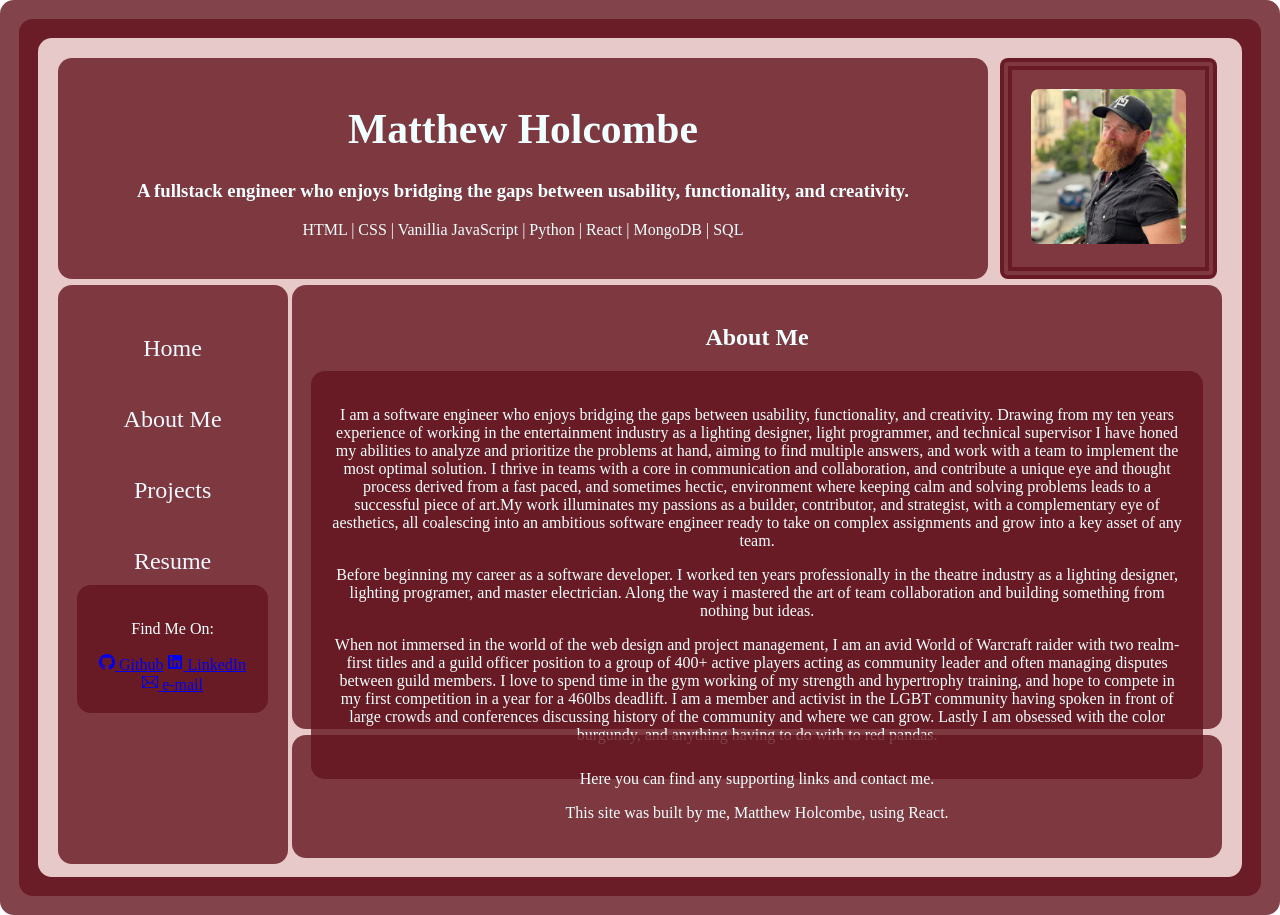
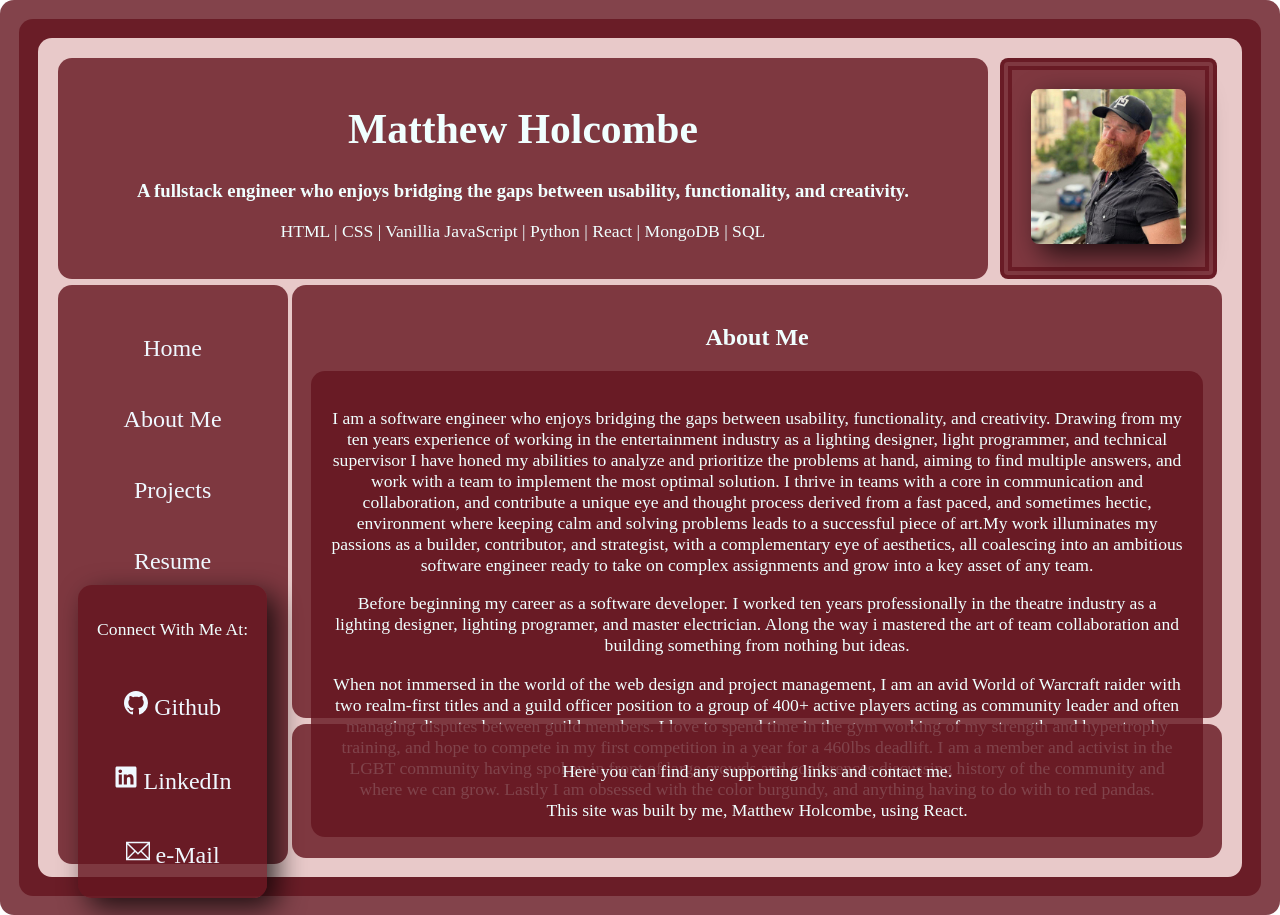
Before and after one commit to mholcombe93/mh-protfolio-v2, a React (Create React App) app: page /about in a window 1280 px wide. Built offline with nearby package versions, Linux system fonts and the light colour scheme.

Commit message:
hover and shading on links and photo

```diff
--- a/src/App.css
+++ b/src/App.css
@@ -20,17 +20,16 @@
   color:azure;
   font-family: 'Poiret One', cursive;
   }
+  .Header_Container { grid-area: 1 / 1 / 2 / 5; }
+  .Pic_Container { grid-area: 1 / 5 / 2 / 6; }
+  .Nav_Container { grid-area: 2 / 1 / 8 / 2; }
+  .Body_Container { grid-area: 2 / 2 / 7 / 6; }
+  .Footer_Container { grid-area: 7 / 2 / 8 / 6; }
 
   h1{
     font-size: 2.6em;
   }
   p{
     font-family: 'Poiret One';
-    font-size: 1rem;
+    font-size: 1.1rem;
   }
-
-  .Header_Container { grid-area: 1 / 1 / 2 / 5; }
-  .Pic_Container { grid-area: 1 / 5 / 2 / 6; }
-  .Nav_Container { grid-area: 2 / 1 / 8 / 2; }
-  .Body_Container { grid-area: 2 / 2 / 7 / 6; }
-  .Footer_Container { grid-area: 7 / 2 / 8 / 6; }
--- a/src/Components/Nav.jsx
+++ b/src/Components/Nav.jsx
@@ -22,23 +22,24 @@ function Nav() {
           Resume
       </NavLink>
       <div className='Icon_Container'>
-        <p> Find Me On:</p>
-        <a
+        <p> Connect With Me At:</p>
+        <a className='Find_Me_Link'
           href='https://github.com/mholcombe93/'
           target={'_blank'}
           rel='noreferrer'
         >
           <BsGithub /> Github
         </a> {" "}
-        <a
+        <a className='Find_Me_Link'
             href="https://www.linkedin.com/in/matthew-holcombe93/"
             target="_blank"
             rel="noreferrer"
           >
             <FaLinkedin /> LinkedIn
         </a>{" "}
-        <a href="mailto:mholcombe93@gmail.com">
-            <TfiEmail /> e-mail
+        <a className='Find_Me_Link'
+          href="mailto:mholcombe93@gmail.com">
+            <TfiEmail /> e-Mail
           </a>{" "}
 
       </div>
--- a/src/Components/Styles/Nav.css
+++ b/src/Components/Styles/Nav.css
@@ -13,7 +13,8 @@
 
 }
 
-.navlink{
+.navlink,
+.Find_Me_Link{
   text-decoration: none;
   color: aliceblue;
   margin: 10px;
@@ -22,4 +23,23 @@
   flex-wrap: wrap;
   top: 0;
   left: 0;
+  transition: transform .4s;;
 }
+.navlink:hover,
+.Find_Me_Link:hover{
+  filter: brightness(1.2);
+  transform: scale(1.16);
+  transition: 300ms ease-in-out;
+}
+
+.Icon_Container{
+  display: flex;
+  flex-direction: column;
+  text-decoration: none;
+  align-items: center;
+  /* justify-content: center; */
+  padding-top: 1em;
+  -webkit-box-shadow: 10px 10px 28px 0px rgba(0,0,0,0.75);
+  -moz-box-shadow: 10px 10px 28px 0px rgba(0,0,0,0.75);
+  box-shadow: 10px 10px 28px 0px rgba(0,0,0,0.75);
+}
--- a/src/Components/Styles/Pic.css
+++ b/src/Components/Styles/Pic.css
@@ -18,4 +18,7 @@
   margin: auto;
   align-items: center;
   justify-content: center;
+  -webkit-box-shadow: 10px 10px 28px 0px rgba(0,0,0,0.75);
+  -moz-box-shadow: 10px 10px 28px 0px rgba(0,0,0,0.75);
+  box-shadow: 10px 10px 28px 0px rgba(0,0,0,0.75);
 }
--- a/src/Screens/AboutMe.jsx
+++ b/src/Screens/AboutMe.jsx
@@ -5,15 +5,15 @@ function AboutMe() {
     <>
       <h2> About Me</h2>
       <div className="Bio_Content">
-        <p className=" Bio_Software">
+        <p className=" Bio">
           I am a software engineer who enjoys bridging the gaps between usability, functionality, and creativity. Drawing from my ten years experience of working in the entertainment industry as a lighting designer, light programmer, and technical supervisor I have honed my abilities to analyze and prioritize the problems at hand, aiming to find multiple answers, and work with a team to implement the most optimal solution.
           I thrive in teams with a core in communication and collaboration, and contribute a unique eye and thought process derived from a fast paced, and sometimes hectic, environment where keeping calm and solving problems leads to a successful piece of art.My work illuminates my passions as a builder, contributor, and strategist, with a complementary eye of aesthetics, all coalescing into an ambitious  software engineer ready to take on complex assignments and grow into a key asset of any team.
         </p>
-        <p className="Bio_Previous">
+        <p className="Bio">
           Before beginning my career as a software developer. I worked ten years professionally in the theatre industry as a lighting designer, lighting programer, and master electrician. Along the way i mastered the art of team collaboration and building something from nothing but ideas.
 
         </p>
-        <p className="Bio_Other">
+        <p className="Bio">
           When not immersed in the world of the web design and project management, I am an avid World of Warcraft raider with two realm-first titles and a guild officer position to a group of 400+ active players acting as community leader and often managing disputes between guild members.
           I love to spend time in the gym working of my strength and hypertrophy training, and hope to compete in my first competition in a year for a 460lbs deadlift.
           I am a member and activist in the LGBT community having spoken in front of large crowds and conferences discussing history of the community and where we can grow.
```
